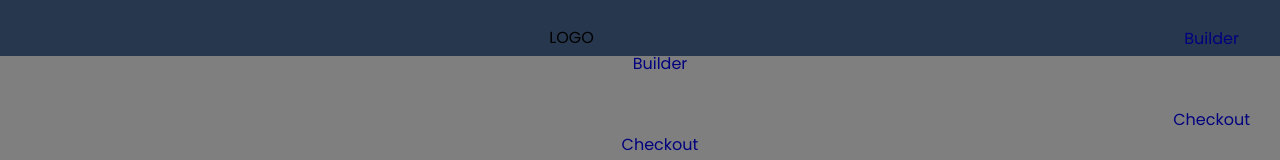
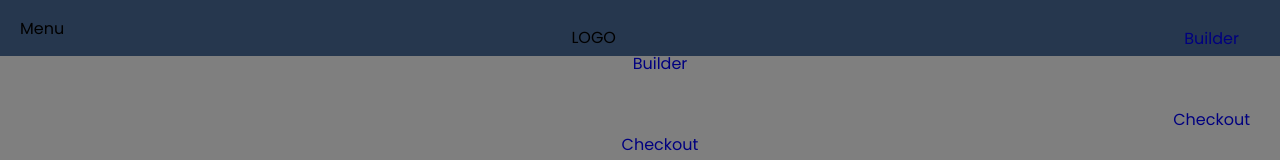
Before and after one commit to ruuuh20/team-builder, a React (Create React App) app: page / in a window 1280 px wide. Shown: the top 160 px of the page. Built offline with nearby package versions, Linux system fonts and the light colour scheme.

Commit message:
edit styling

```diff
--- a/src/components/Layout/Layout.js
+++ b/src/components/Layout/Layout.js
@@ -16,13 +16,15 @@ class Layout extends Component  {
 )  }
 
   SidebarToggleHandler = () => {
-
+    this.setState((prevState) => {
+      return { showSidebar:  !this.state.showSidebar };
+    })
   }
   render() {
     return (
     <Aux>
 
-    <Toolbar />
+    <Toolbar toggleClicked={this.SidebarToggleHandler}/>
     <Sidebar open={this.state.showSidebar} closed={this.closeSidebar}/>
     <main className="content">
       {this.props.children}
--- a/src/components/Navigation/Sidebar/Sidebar.js
+++ b/src/components/Navigation/Sidebar/Sidebar.js
@@ -15,7 +15,7 @@ const Sidebar = (props) => {
   return (
     <Aux>
     <Backdrop show={props.open} clicked={props.closed}/>
-    <div className={classes.join}>
+    <div>
       <Logo />
       <nav>
         <NavigationItems />
--- a/src/components/Navigation/Sidebar/Toggle/Toggle.js
+++ b/src/components/Navigation/Sidebar/Toggle/Toggle.js
@@ -1,7 +1,7 @@
 import React from 'react';
 
 const Toggle = (props) => (
-  <div onClick={props.toggleClicked}></div>
+  <div onClick={props.toggleClicked}>Menu</div>
 
 )
 
```
